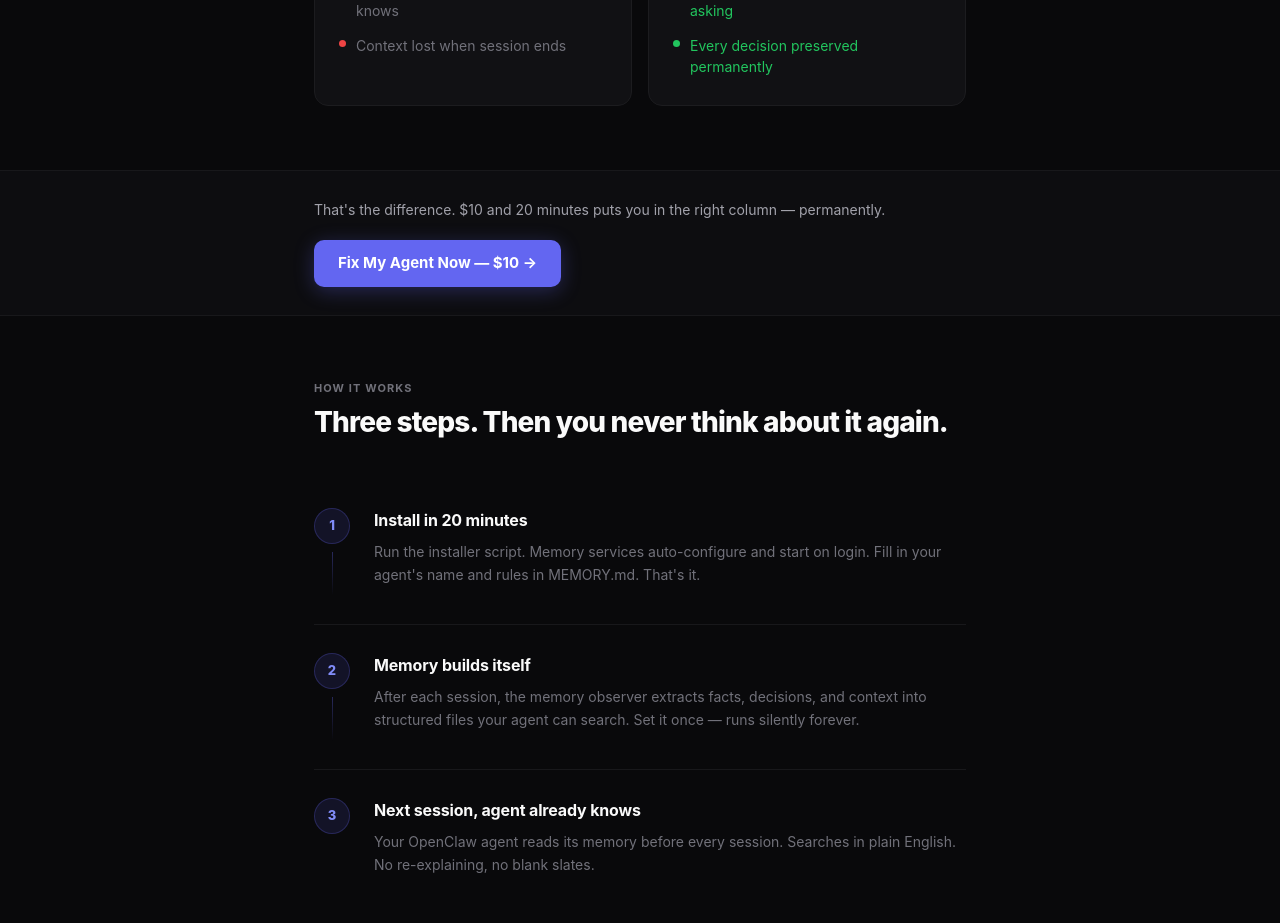
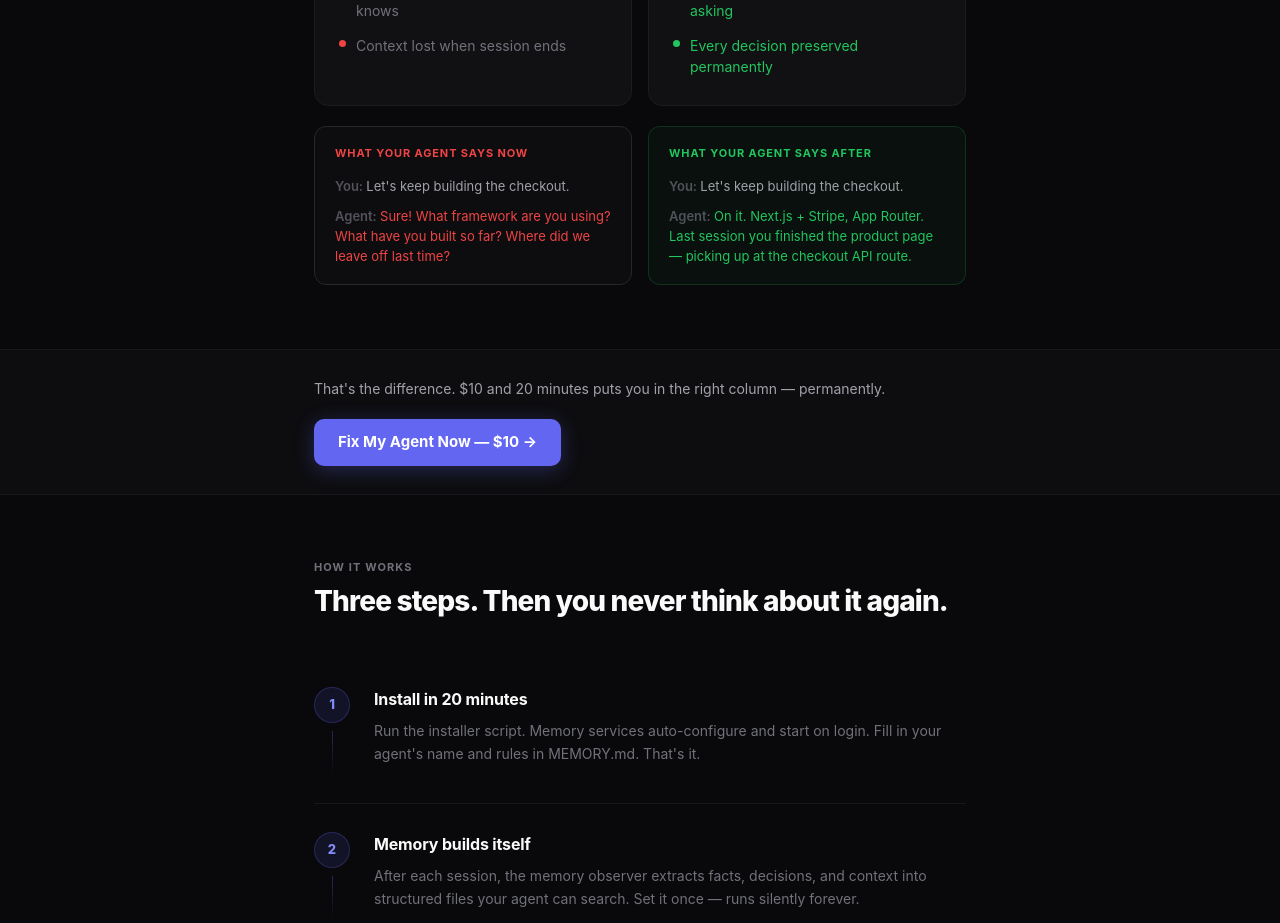
Before and after one commit to marcoiaq/agent-memory-kit, a Next.js app: page / in a window 1280 px wide. Shown: the part 2644-3567 px from the top of the page. Built offline with nearby package versions, Linux system fonts and the light colour scheme.

Commit message:
ux: add conversation preview to before/after — shows exactly what agent says with vs without memory

```diff
--- a/app/page.tsx
+++ b/app/page.tsx
@@ -728,6 +728,37 @@ export default function Home() {
               ))}
             </div>
           </div>
+
+          {/* CONVERSATION PREVIEW — makes the before/after visceral */}
+          <div style={{marginTop:'20px', display:'grid', gridTemplateColumns:'1fr 1fr', gap:'16px'}} className="ba-convo-cols">
+            <div style={{background:'#0d0d10', border:'1px solid #27272a', borderRadius:'12px', padding:'18px 20px'}}>
+              <div style={{fontSize:'11px', fontWeight:700, textTransform:'uppercase', letterSpacing:'0.08em', color:'#ef4444', marginBottom:'14px'}}>What your agent says now</div>
+              <div style={{fontSize:'13px', marginBottom:'10px', lineHeight:1.55}}>
+                <span style={{color:'#52525b', fontWeight:600}}>You: </span>
+                <span style={{color:'#a1a1aa'}}>Let&apos;s keep building the checkout.</span>
+              </div>
+              <div style={{fontSize:'13px', lineHeight:1.55}}>
+                <span style={{color:'#52525b', fontWeight:600}}>Agent: </span>
+                <span style={{color:'#ef4444'}}>Sure! What framework are you using? What have you built so far? Where did we leave off last time?</span>
+              </div>
+            </div>
+            <div style={{background:'rgba(34,197,94,0.04)', border:'1px solid rgba(34,197,94,0.18)', borderRadius:'12px', padding:'18px 20px'}}>
+              <div style={{fontSize:'11px', fontWeight:700, textTransform:'uppercase', letterSpacing:'0.08em', color:'#22c55e', marginBottom:'14px'}}>What your agent says after</div>
+              <div style={{fontSize:'13px', marginBottom:'10px', lineHeight:1.55}}>
+                <span style={{color:'#52525b', fontWeight:600}}>You: </span>
+                <span style={{color:'#a1a1aa'}}>Let&apos;s keep building the checkout.</span>
+              </div>
+              <div style={{fontSize:'13px', lineHeight:1.55}}>
+                <span style={{color:'#52525b', fontWeight:600}}>Agent: </span>
+                <span style={{color:'#22c55e'}}>On it. Next.js + Stripe, App Router. Last session you finished the product page — picking up at the checkout API route.</span>
+              </div>
+            </div>
+          </div>
+          <style>{`
+            @media (max-width: 520px) {
+              .ba-convo-cols { grid-template-columns: 1fr !important; }
+            }
+          `}</style>
         </div>
       </div>
 
```
